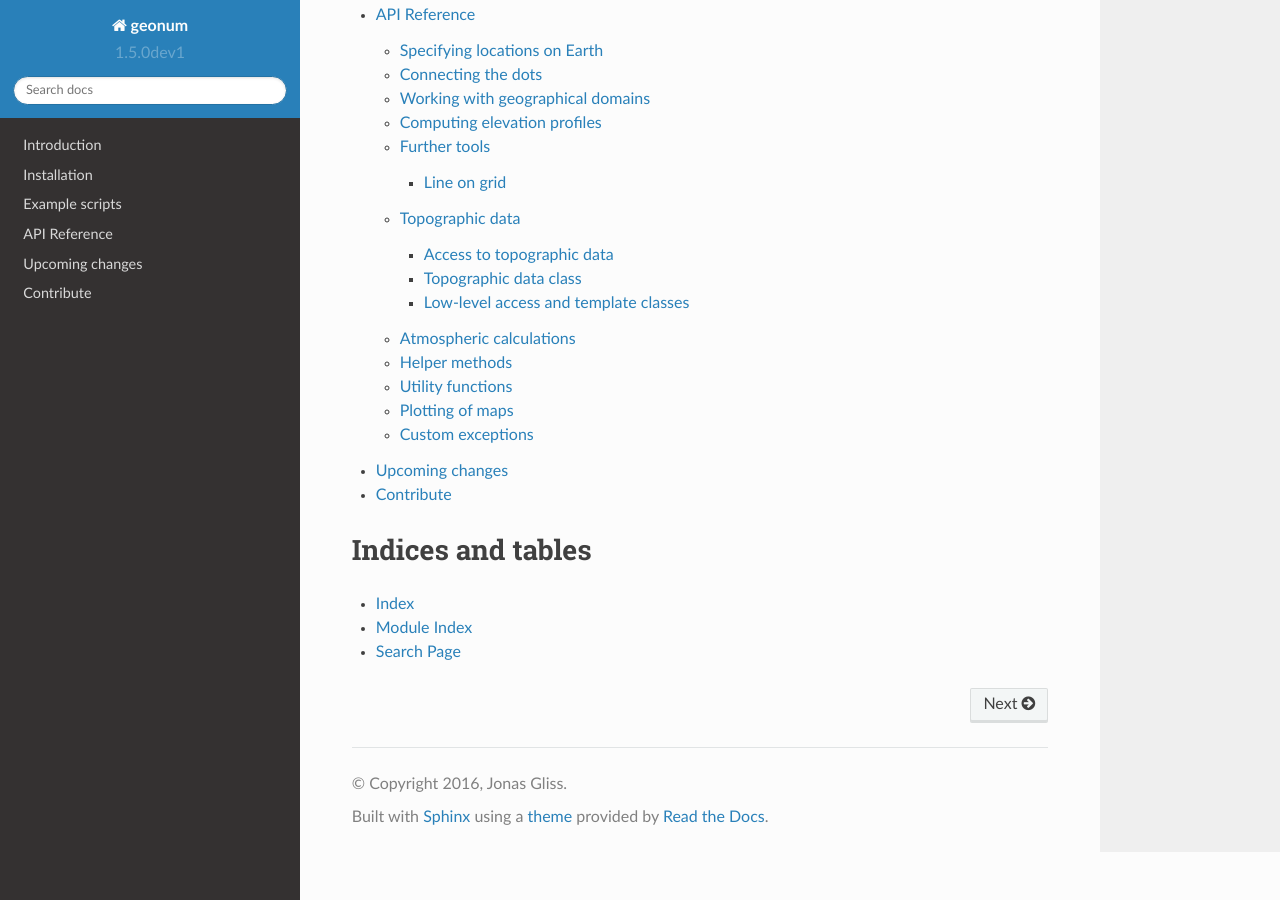
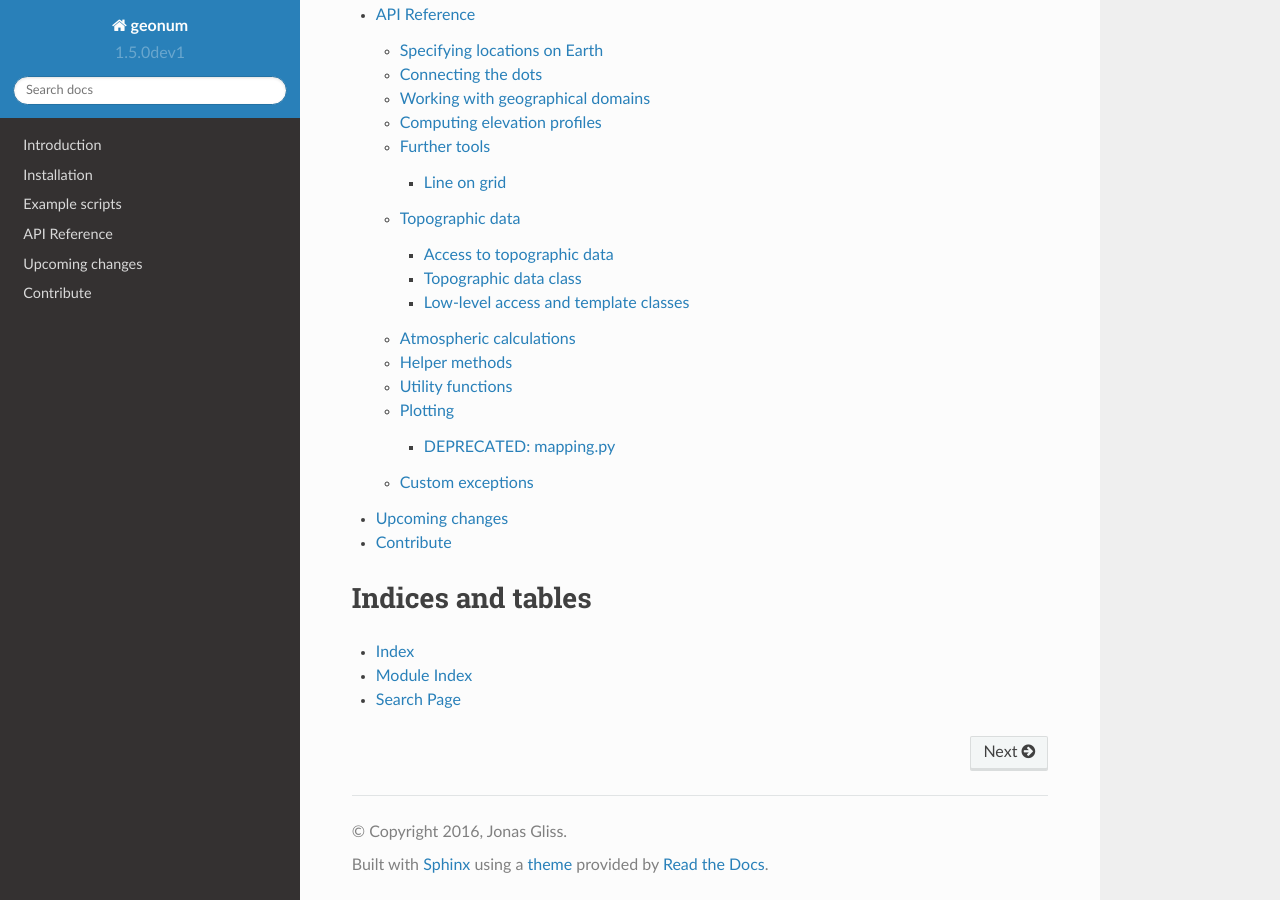
Before and after one commit to jgliss/geonum, a Sphinx documentation site: the page built from docs/index.rst, in a window 1280 px wide and 900 px high, scrolled down 1124 px. Built offline with Sphinx 7.4.7 and the Read the Docs theme 2.0.0, drawn with Linux system fonts in a browser that asks for light colours; formulas are drawn with MathJax 3; pages that are not in the unit, such as notebooks, are missing from menus.

```diff
--- a/docs/api.rst
+++ b/docs/api.rst
@@ -98,8 +98,15 @@ Utility functions
    :members:
    :undoc-members:
 
-Plotting of maps
-================
+Plotting
+========
+
+.. automodule:: geonum.plot_helpers
+   :members:
+   :undoc-members:
+
+DEPRECATED: mapping.py
+-----------------------
 
 .. note::
 
```
